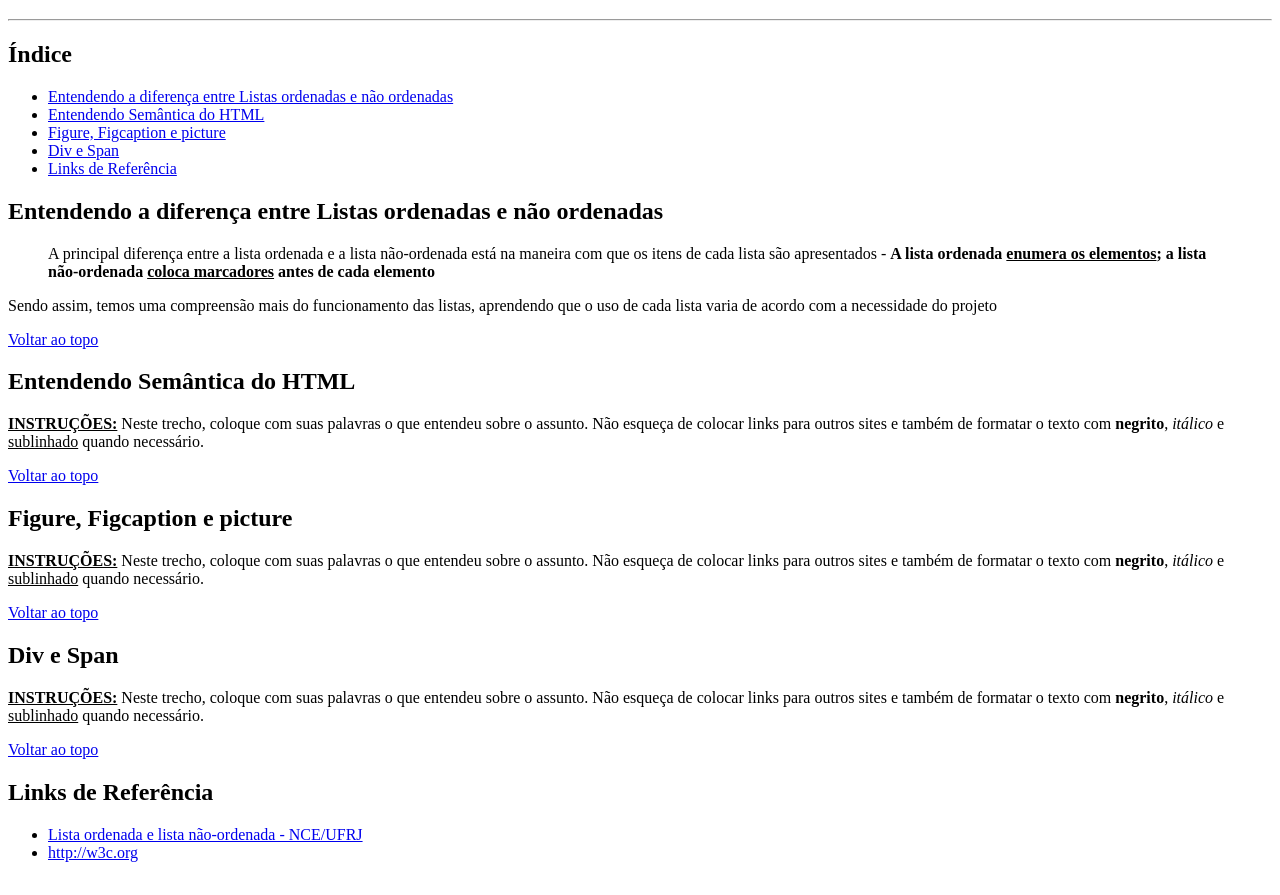
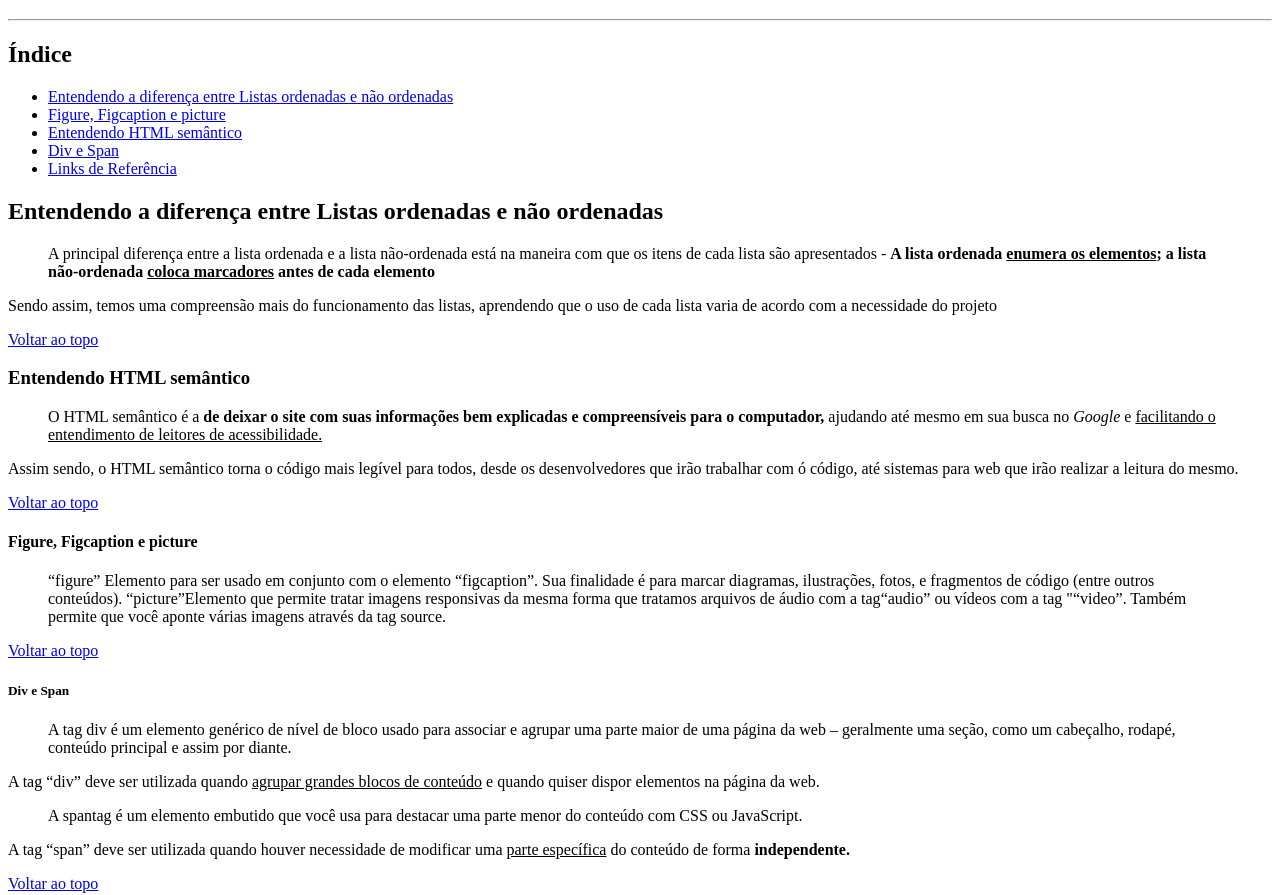
Before and after one commit to MatheusSilva7098/Trilha-DIO-Html, a plain HTML site: page index.html in a window 1280 px wide. Shown: the part 61-956 px from the top of the page. Drawn offline with Linux system fonts and the light colour scheme.

Commit message:
HTML para entrega do projeto do Módulo 1

```diff
--- a/index.html
+++ b/index.html
@@ -12,8 +12,8 @@
     <h2>Índice</h2>
     <ul>
         <li><a href="#listas">Entendendo a diferença entre Listas ordenadas e não ordenadas</a></li>
-        <li><a href="#semantica">Entendendo Semântica do HTML</a></li>
-        <li><a href="#figure">Figure, Figcaption e picture</a></li>
+        <li><a href="#semantica">Figure, Figcaption e picture</a></li>
+        <li><a href="#figure">Entendendo HTML semântico</a></li>
         <li><a href="#div">Div e Span</a></li>
         <li><a href="#referencia">Links de Referência</a></li>
     </ul>
@@ -26,26 +26,27 @@
     </section>
 
     <section id="semantica">
-    <h2>Entendendo Semântica do HTML</h2>
-        <p><strong><u>INSTRUÇÕES:</u> </strong>Neste trecho, coloque com suas palavras o que entendeu sobre o assunto.
-        Não esqueça de colocar links para outros sites e também de formatar o texto com
-        <strong>negrito</strong>, <i>itálico</i> e <u>sublinhado</u> quando necessário.</p>
+    <h3>Entendendo HTML semântico</h3>
+        <p><blockquote>O HTML semântico é a <strong>de deixar o site com suas informações bem explicadas e compreensíveis para o computador,</strong>
+            ajudando até mesmo em sua busca no <i>Google</i> e <u>facilitando o entendimento de leitores de acessibilidade.</u></blockquote>
+        Assim sendo, o HTML semântico torna o código mais legível para todos, desde os desenvolvedores que irão trabalhar com ó código, até sistemas para web que irão realizar a leitura do mesmo.</p>
         <p><a href="./index.html">Voltar ao topo</a></p>
     </section>
 
     <section id="figure">
-    <h2>Figure, Figcaption e picture</h2>
-    <p><strong><u>INSTRUÇÕES:</u> </strong>Neste trecho, coloque com suas palavras o que entendeu sobre o assunto.
-       Não esqueça de colocar links para outros sites e também de formatar o texto com
-       <strong>negrito</strong>, <i>itálico</i> e <u>sublinhado</u> quando necessário.</p>
-    <p><a href="./index.html">Voltar ao topo</a></p>
+    <h4>Figure, Figcaption e picture</h4>
+        <p><blockquote><q>figure</q> Elemento para ser usado em conjunto com o elemento <q>figcaption</q>. Sua finalidade é para marcar diagramas, ilustrações, fotos, e fragmentos de código (entre outros conteúdos).
+        <q>picture</q>Elemento que permite tratar imagens responsivas da mesma forma que tratamos arquivos de áudio com a tag<q>audio</q> ou vídeos com a tag "<q>video</q>. Também permite que você aponte várias imagens através da tag source.</blockquote></p>
+        <p><a href="./index.html">Voltar ao topo</a></p>
     </section>
 
     <section id="div">
-    <h2>Div e Span</h2>
-    <p><strong><u>INSTRUÇÕES:</u> </strong>Neste trecho, coloque com suas palavras o que entendeu sobre o assunto.
-       Não esqueça de colocar links para outros sites e também de formatar o texto com
-       <strong>negrito</strong>, <i>itálico</i> e <u>sublinhado</u> quando necessário.</p>
+    <h5>Div e Span</h5>
+    <p><blockquote>A tag div é um elemento genérico de nível de bloco usado para associar e agrupar uma parte maior de uma página da web –
+        geralmente uma seção, como um cabeçalho, rodapé, conteúdo principal e assim por diante.</blockquote></p>
+        <p>A tag <q>div</q> deve ser utilizada quando <u>agrupar grandes blocos de conteúdo</u> e quando quiser dispor elementos na página da web.</p>
+        <p><blockquote>A spantag é um elemento embutido que você usa para destacar uma parte menor do conteúdo com CSS ou JavaScript.</blockquote></p>
+        <p>A tag <q>span</q> deve ser utilizada quando houver necessidade de modificar uma <u>parte específica</u> do conteúdo de forma <strong>independente.</strong></p>
     <p><a href="./index.html">Voltar ao topo</a></p>
     </section>
 
@@ -53,7 +54,9 @@
     <h2>Links de Referência</h2>
     <ul>
         <li><a href= "http://www.nce.ufrj.br/ginape/cursohtml/conteudo/listas/ordenada.htm#:~:text=A%20principal%20diferen%C3%A7a%20entre%20a,marcadores%20antes%20de%20cada%20elemento.">Lista ordenada e lista não-ordenada - NCE/UFRJ </a></li>
-        <li><a href="#">http://w3c.org</a></li>
+        <li><a href="https://blog.geekhunter.com.br/voce-conhece-html-semantico/#:~:text=O%20que%20%C3%A9%20HTML%20sem%C3%A2ntico,mais%20f%C3%A1cil%20de%20interpretar%20p%C3%A1ginas.">HTML Semântico: Você sabe o que é? - GeekHunter</a></li>
+        <li><a href="https://pt.stackoverflow.com/questions/92999/qual-a-diferen%C3%A7a-entre-os-elementos-img-picture-e-figure">Qual a diferença entre os elementos img, picture e figure? - StackOverflow</a></li>
+        <li><a href="https://www.freecodecamp.org/news/span-vs-div-html-tags-what-is-the-difference/#:~:text=Quando%20voc%C3%AA%20deve%20usar%20span,elementos%20na%20p%C3%A1gina%20da%20web.">Tags HTML Span VS Div -  Qual é a diferença? - FreCodeCamp</a></li>
     </ul>
     </section>
 
```
